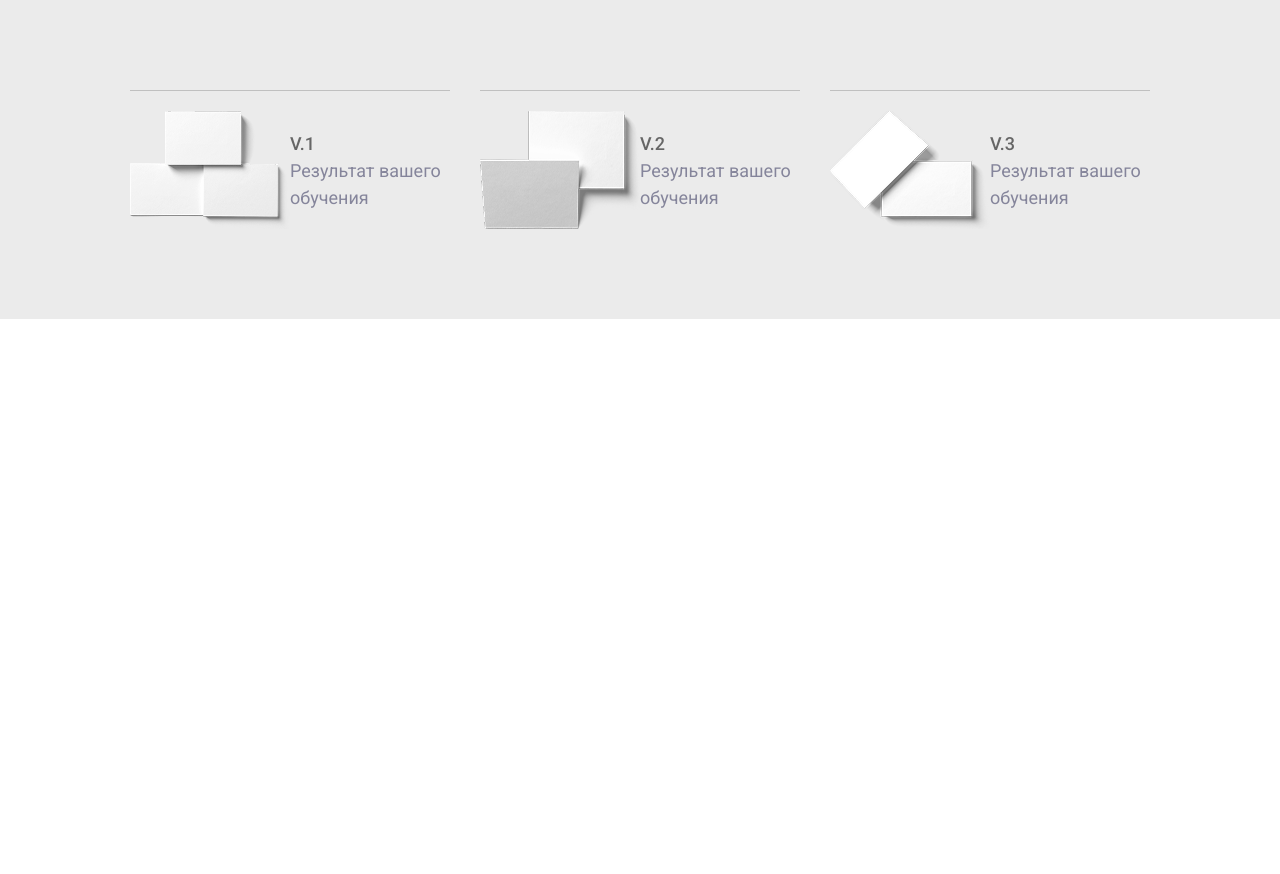
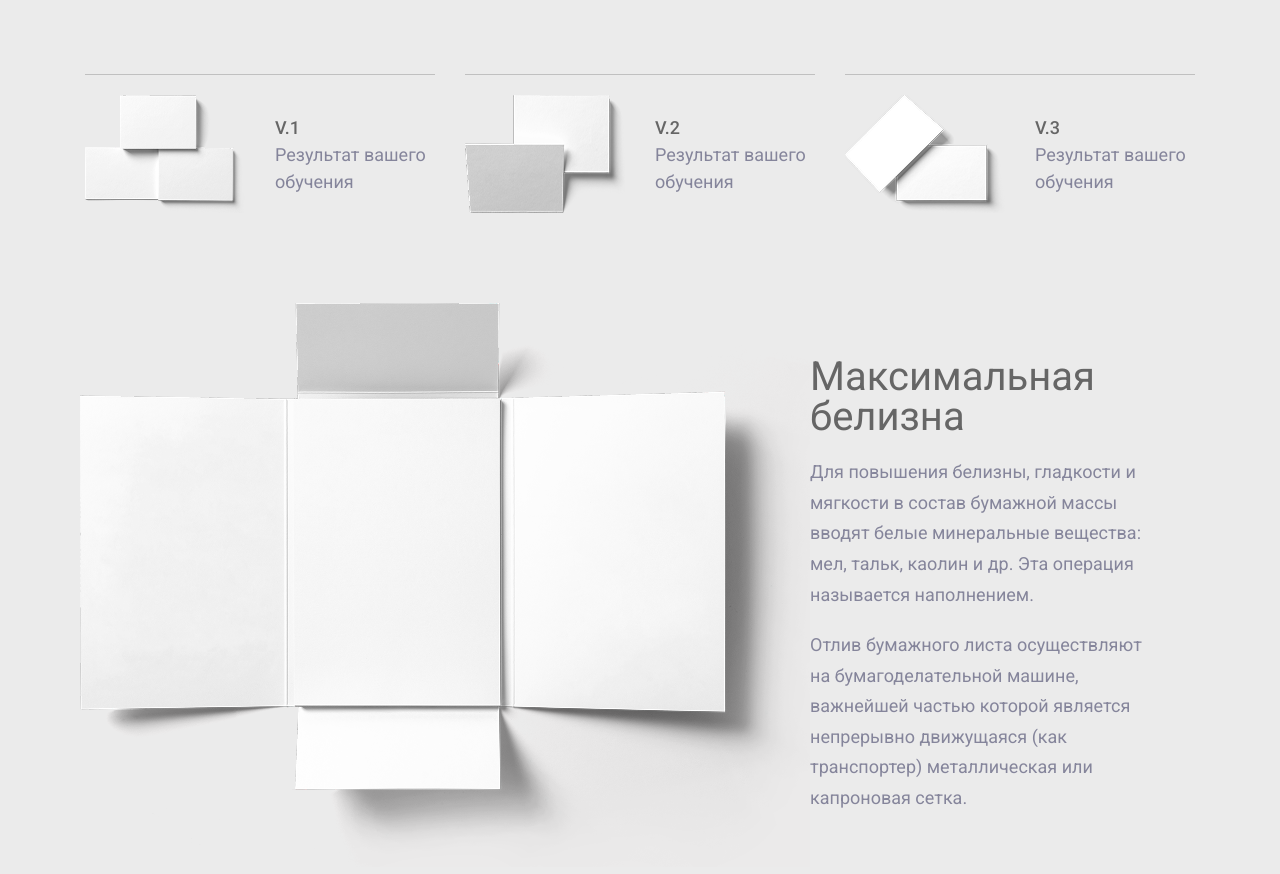
Before and after one commit to Yod-i/Paper-Simple-page, a plain HTML site: page index.html in a window 1280 px wide. Shown: the part 716-1590 px from the top of the page. Before the commit the page ends 1035 px from the top, so only its background shows below. Drawn offline with Linux system fonts and the light colour scheme.

Commit message:
Completed Result section

```diff
--- a/css/style.css
+++ b/css/style.css
@@ -104,6 +104,7 @@ a {
     margin: 0;
     font-weight: 400;
     font-size: 60px;
+    line-height: 100%;
     color: #4C5866;
 }
 
@@ -153,13 +154,13 @@ a {
 .result__cards {
     display: flex;
     flex-wrap: wrap;
-
     gap: 30px;
     justify-content: center;
 
 }
-.result__card {
+.result__card-item {
     display: flex;
+    gap: 30px;
     flex-wrap: no-wrap;
     padding-top: 20px;
     border-top: 1px solid #C0C0C0;
@@ -194,5 +195,40 @@ a {
     font-size: 18px;
     line-height: 150%;
     letter-spacing: 0%;
+}
+
+.result__content {
+    display: flex;
+    flex-wrap: wrap;
+    margin: 90px 40px;
+}
+
+.result-image {
+    max-width: 100%;
+    height: auto;
+}
+
+.result__info {
+    max-width: 350px;
+    width: 100%;
+    display: flex;
+    flex-direction: column;
+    justify-content: center;
+    gap: 20px;
+}
+
+.result__title {
+    margin: 0;
+    color: #666666;
+    font-weight: 400;
+    font-size: 40px;
+    line-height: 100%;
 
 }
+.result__descr {
+    margin: 0;
+    color: #85859B;
+    font-weight: 400;
+    font-size: 18px;
+    line-height: 170%;
+}
--- a/index.html
+++ b/index.html
@@ -52,23 +52,25 @@
                 <img src="assets/img/HeroImage.png" alt="" class="hero__img">
             </section>
         </div>
+
         <section class="result">
+            <div class="container">
                 <div class="result__cards">
-                <div class="result__card">
+                    <div class="result__card-item">
                         <img src="assets/img/V1.png" alt="" class="result__card-img">
                         <div class="result__card-info">
                             <span class="result__card--title">V.1</span>
                             <p class="result__card--descr">Результат вашего обучения</p>
                         </div>
                     </div>
-                <div class="result__card">
+                    <div class="result__card-item">
                         <img src="assets/img/V2.png" alt="" class="result__card-img">
                         <div class="result__card-info">
                             <span class="result__card--title">V.2</span>
                             <p class="result__card--descr">Результат вашего обучения</p>
                         </div>
                     </div>
-                <div class="result__card">
+                    <div class="result__card-item">
                         <img src="assets/img/V3.png" alt="" class="result__card-img">
                         <div class="result__card-info">
                             <span class="result__card--title">V.3</span>
@@ -76,6 +78,15 @@
                         </div>
                     </div>
                 </div>
+                <div class="result__content">
+                    <img src="assets/img/ResultBig.png" alt="" class="result-image">
+                    <div class="result__info">
+                        <h2 class="result__title">Максимальная белизна</h2>
+                        <p class="result__descr">Для повышения белизны, гладкости и мягкости в состав бумажной массы вводят белые минеральные вещества: мел, тальк, каолин и др. Эта операция называется наполнением.</p>
+                        <p class="result__descr">Отлив бумажного листа осуществляют на бумагоделательной машине, важнейшей частью которой является непрерывно движущаяся (как транспортер) металлическая или капроновая сетка.</p>
+                    </div>
+                </div>
+            </div>
         </section>
     </div>
 </body>
```
Also changed, not shown: assets/img/ResultBig.png (added). Lines whose indentation alone changed are shown as unchanged.
